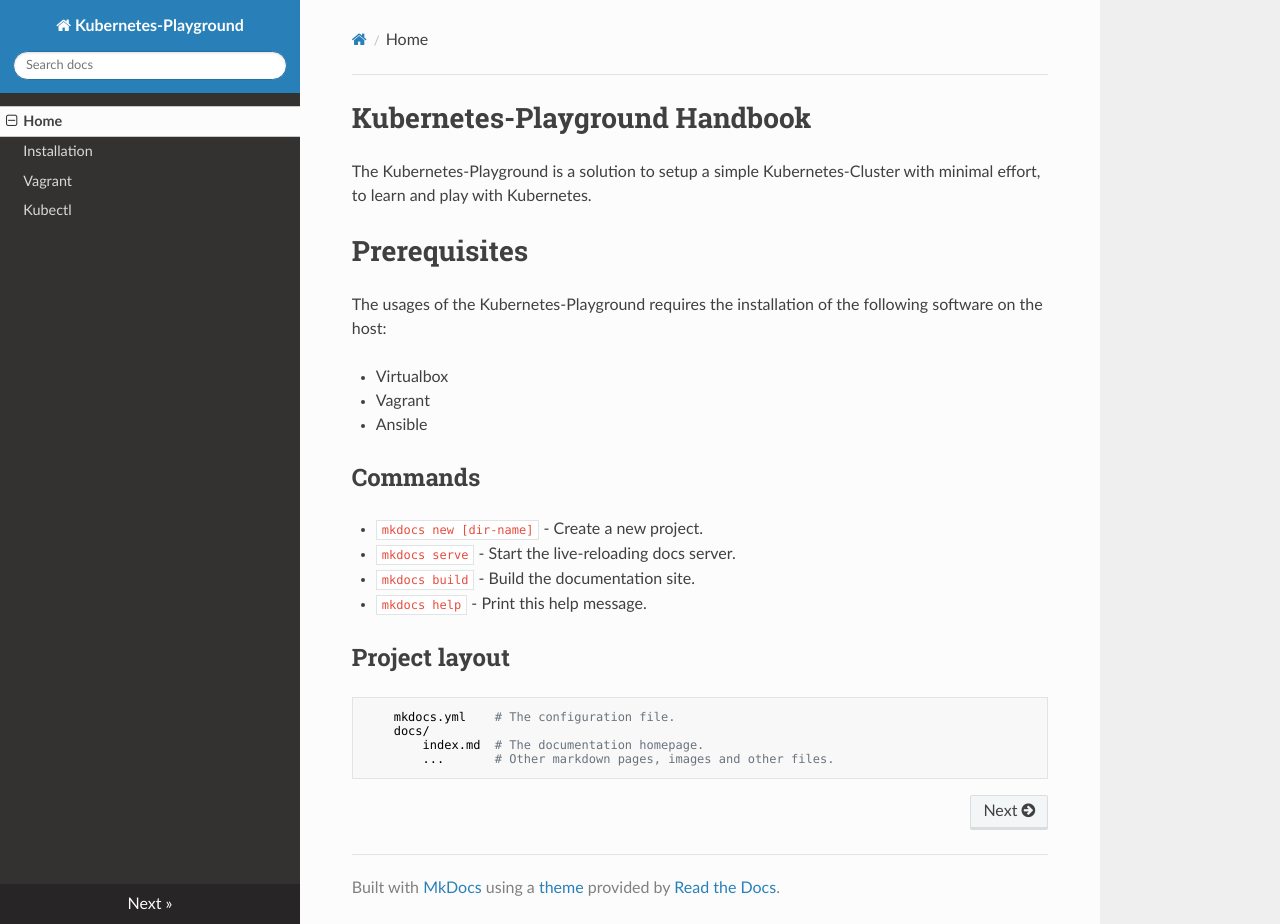
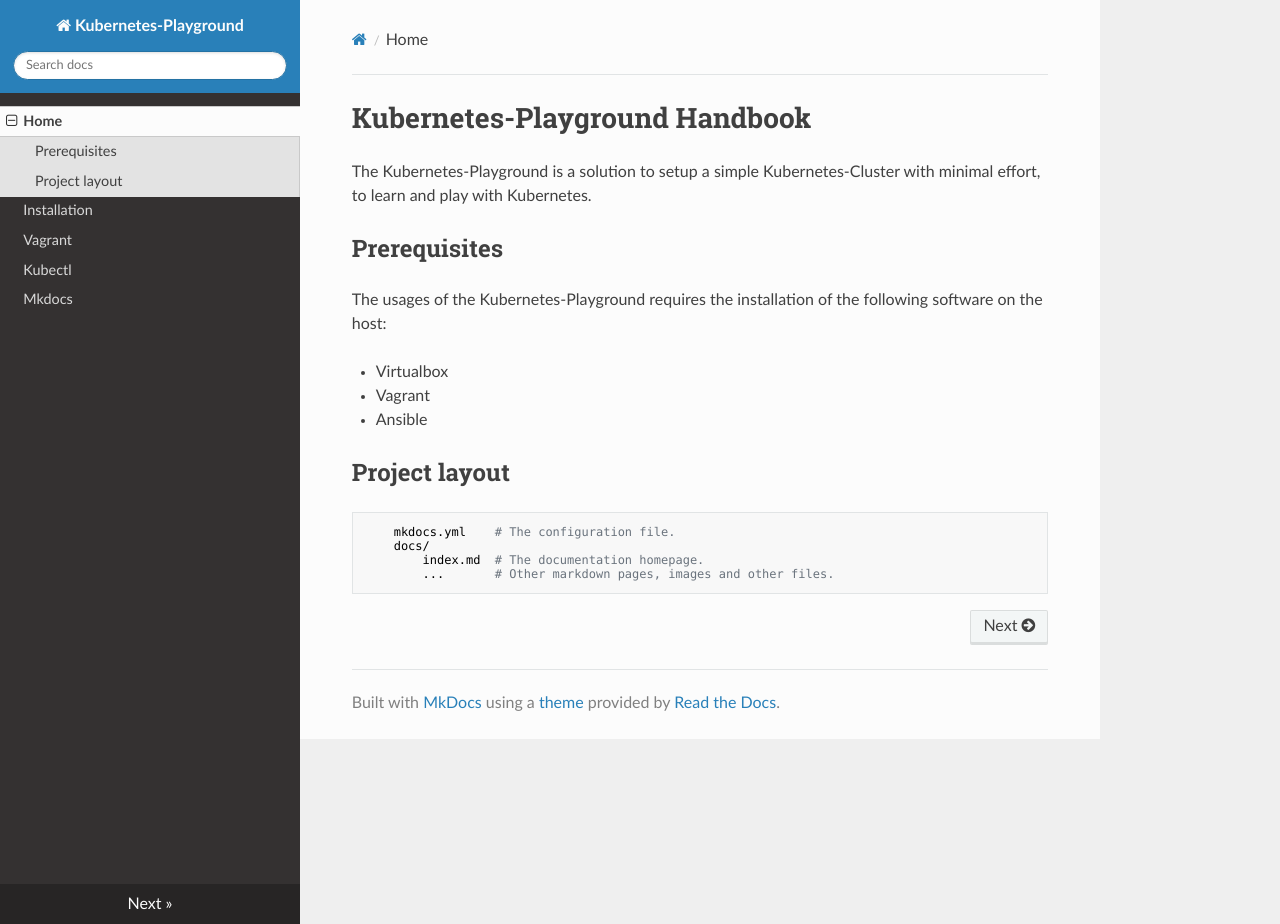
Before and after one commit to zonedbit/kubernetes-playground, an MkDocs documentation site: the page built from docs/index.md, in a window 1280 px wide and 924 px high. Built offline with MkDocs 1.6.1, drawn with Linux system fonts in a browser that asks for light colours; nearby versions of some CDN libraries.

Commit message:
doc/mkdocs

````diff
--- a/docs/index.md
+++ b/docs/index.md
@@ -3,7 +3,7 @@
 The Kubernetes-Playground is a solution to setup a simple Kubernetes-Cluster
 with minimal effort, to learn and play with Kubernetes.
 
-# Prerequisites
+## Prerequisites
 The usages of the Kubernetes-Playground requires the installation
 of the following software on the host:
 
@@ -11,12 +11,6 @@
 * Vagrant
 * Ansible
 
-## Commands
-
-* `mkdocs new [dir-name]` - Create a new project.
-* `mkdocs serve` - Start the live-reloading docs server.
-* `mkdocs build` - Build the documentation site.
-* `mkdocs help` - Print this help message.
 
 ## Project layout
 ```
--- a/mkdocs.yml
+++ b/mkdocs.yml
@@ -6,3 +6,4 @@
     - Installation: installation.md
     - Vagrant: vagrant.md
     - Kubectl: kubectl-config.md
+    - Mkdocs: mkdocs-guide.md
````
Also changed, not shown: docs/mkdocs-guide.md (added, +20 -0 lines).
